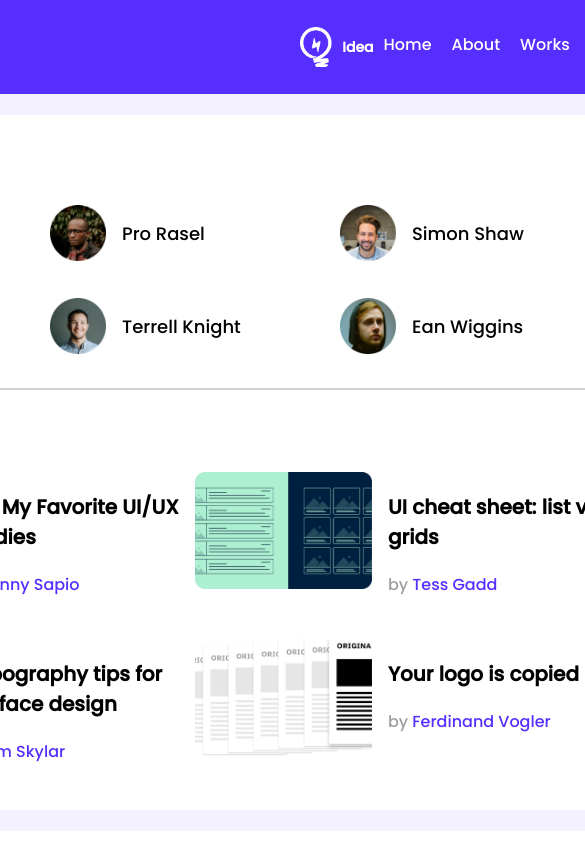
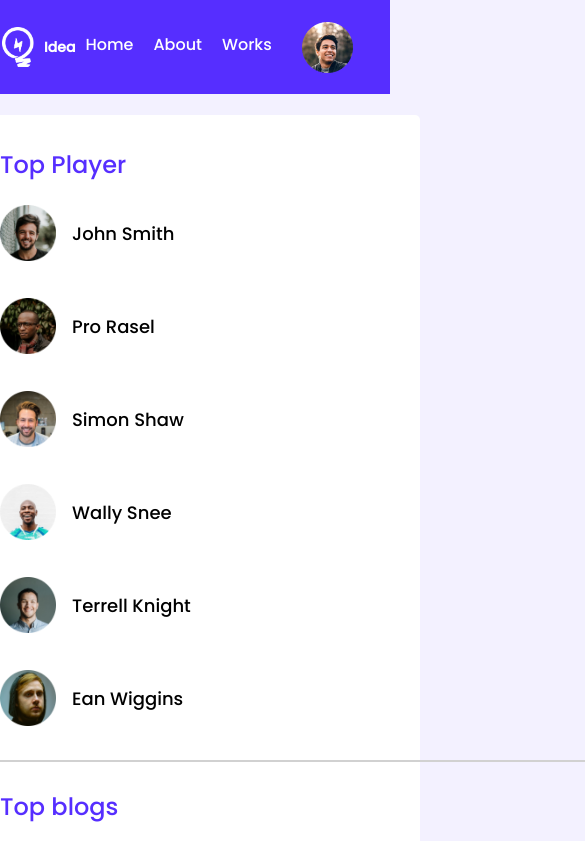
Before and after one commit to masudtalukdar/leader-board, a plain HTML site: page index.html in a window 390 px wide. Shown: the top 841 px of the page, 585 px wide, since content can reach past the window. Drawn offline with Linux system fonts and the light colour scheme.

Commit message:
finished responsiveness

```diff
--- a/styles/style.css
+++ b/styles/style.css
@@ -159,3 +159,46 @@ top-blog style
   width: 75.83px;
   border-radius: 14.6913px;
 }
+
+/* --------------
+Media Queries
+-----------------*/
+@media only screen and (max-width: 688px) {
+  .container {
+    width: 100%;
+  }
+  .nav-bar {
+    display: flex;
+    padding-left: 5%;
+    margin-left: 0%;
+  }
+  .logo-container {
+    display: flex;
+    align-content: left;
+    margin-left: -25%;
+    padding-left: 0%;
+  }
+  .players,
+  .blogs,
+  .courses {
+    grid-template-columns: repeat(1, 1fr);
+  }
+  .players,
+  .blog {
+    flex-direction: column;
+  }
+}
+
+/* tablet devices */
+@media only screen and (min-width: 688px) and (max-width: 992px) {
+  .container {
+    width: 100%;
+  }
+  .players,
+  .courses {
+    grid-template-columns: repeat(1, 1fr);
+  }
+  .blogs {
+    grid-template-columns: repeat(1, 1fr);
+  }
+}
```
